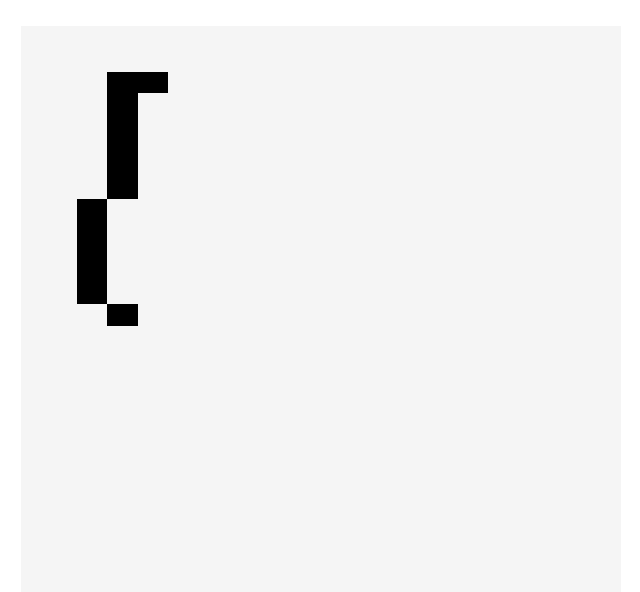
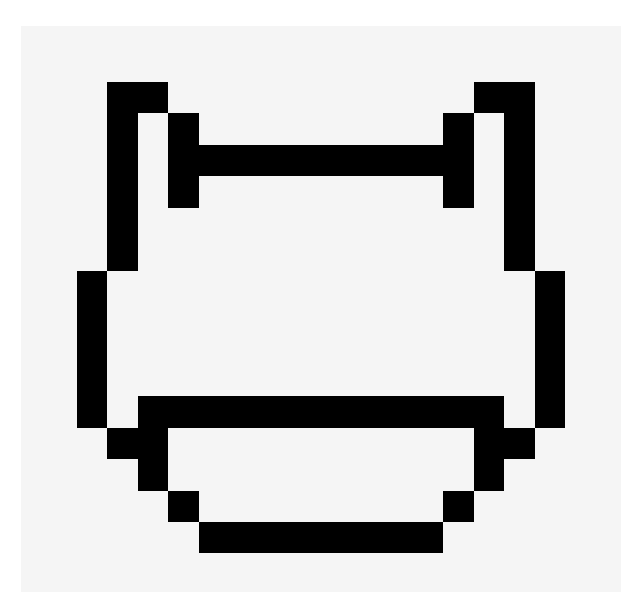
Before and after one commit to vcombitad/Dibujando_con_css, a plain HTML site: page batmanPixelArt/index.html in a window 1280 px wide. Shown: the whole page, without its empty margins (243-883 px from the left). Drawn offline with Linux system fonts and the light colour scheme.

Commit message:
se genera el contorno negro del rostro de batman

```diff
--- a/batmanPixelArt/index.html
+++ b/batmanPixelArt/index.html
@@ -16,6 +16,20 @@
             <div class="black-3"></div>
             <div class="black-4"></div>
             <div class="black-5"></div>
+            <div class="black-6"></div>
+            <div class="black-7"></div>
+            <div class="black-8"></div>
+            <div class="black-9"></div>
+            <div class="black-10"></div>
+            <div class="black-11"></div>
+            <div class="black-12"></div>
+            <div class="black-13"></div>
+            <div class="black-14"></div>
+            <div class="black-15"></div>
+            <div class="black-16"></div>
+            <div class="black-17"></div>
+            <div class="black-18"></div>
+            <div class="black-19"></div>
         </div>
     </main>
 </body>
--- a/batmanPixelArt/styles.css
+++ b/batmanPixelArt/styles.css
@@ -1,6 +1,6 @@
 main {
     width: 600px;
-    height: 600px;
+    height: 867px;
     background: whitesmoke;
     margin-left: 20vw;
     margin-top: 2vw;
@@ -12,7 +12,7 @@ main {
 .grilla {
     display: grid;
     width: 550px;
-    height: 550px;
+    height: 817px;
    grid-template-columns: repeat(18, 1fr);
 grid-template-rows: repeat(26, 1fr);
 }
@@ -40,33 +40,93 @@ grid-template-rows: repeat(26, 1fr);
     grid-column: 3/4;
     grid-row: 13/14;
 }
-.black-3 {
+.black-5 {
     display: grid;
     background: black;
-    grid-column: 2/3;
-    grid-row: 8/13;
+    grid-column: 4/5;
+    grid-row: 12/15;
 }
-.black-3 {
+.black-6 {
     display: grid;
     background: black;
-    grid-column: 2/3;
-    grid-row: 8/13;
+    grid-column: 5/16;
+    grid-row: 12/13;
 }
-.black-3 {
+.black-7 {
     display: grid;
     background: black;
-    grid-column: 2/3;
-    grid-row: 8/13;
+    grid-column: 15/16;
+    grid-row: 12/15;
 }
-.black-3 {
+.black-8 {
     display: grid;
     background: black;
-    grid-column: 2/3;
-    grid-row: 8/13;
+    grid-column: 16/17;
+    grid-row: 13/14;
 }
-.black-3 {
+.black-9 {
     display: grid;
     background: black;
-    grid-column: 2/3;
-    grid-row: 8/13;
+    grid-column: 17/18;
+    grid-row: 13/8;
 }
+.black-10 {
+    display: grid;
+    background: black;
+    grid-column: 16/17;
+    grid-row: 8/2;
+}
+.black-11 {
+    display: grid;
+    background: black;
+    grid-column: 15/16;
+    grid-row: 2/3;
+}
+.black-12 {
+    display: grid;
+    background: black;
+    grid-column: 14/15;
+    grid-row: 3/6;
+}
+.black-13 {
+    display: grid;
+    background: black;
+    grid-column: 5/6;
+    grid-row: 3/6;
+}
+.black-14 {
+    display: grid;
+    background: black;
+    grid-column: 6/15;
+    grid-row: 4/5;
+}
+.black-15 {
+    display: grid;
+    background: black;
+    grid-column: 5/6;
+    grid-row: 15/16;
+}
+.black-16 {
+    display: grid;
+    background: black;
+    grid-column: 14/15;
+    grid-row: 15/16;
+}
+.black-17 {
+    display: grid;
+    background: black;
+    grid-column: 6/14;
+    grid-row: 16/17;
+}
+.black-14 {
+    display: grid;
+    background: black;
+    grid-column: 6/15;
+    grid-row: 4/5;
+}
+.black-14 {
+    display: grid;
+    background: black;
+    grid-column: 6/15;
+    grid-row: 4/5;
+}
```
